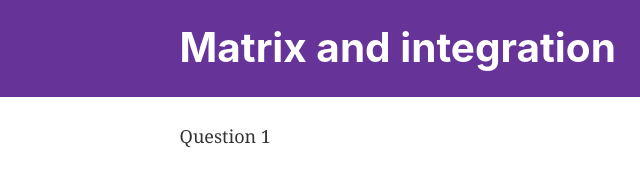
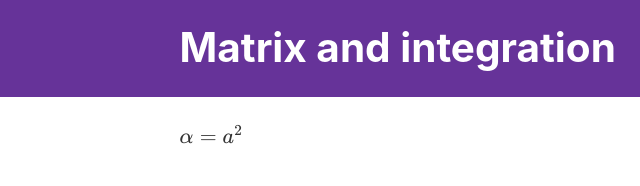
Before and after one commit to qiaofeng-edu/matrix-integration, a Gatsby site: page / in a window 1280 px wide. Shown: the full height of the page, 0-640 px from the left. Built offline with nearby package versions, Linux system fonts and the light colour scheme; Gatsby itself is replaced by a stand-in of ours.

Commit message:
Setup katex

```diff
--- a/package.json
+++ b/package.json
@@ -12,6 +12,7 @@
     "gatsby-plugin-sharp": "^2.4.13",
     "gatsby-source-filesystem": "^2.1.56",
     "gatsby-transformer-sharp": "^2.3.19",
+    "katex": "^0.11.1",
     "prop-types": "^15.7.2",
     "react": "^16.12.0",
     "react-dom": "^16.12.0",
--- /dev/null
+++ b/src/components/katex.js
@@ -0,0 +1,12 @@
+import { renderToString } from "katex"
+import React from "react"
+
+const Dang = ({ tex }) => (
+  <div
+    dangerouslySetInnerHTML={{
+      __html: renderToString(tex),
+    }}
+  />
+)
+
+export default Dang
--- a/src/pages/index.js
+++ b/src/pages/index.js
@@ -2,6 +2,7 @@ import React from "react"
 import Ques1 from './question1';
 
 import Layout from "../components/layout"
+import 'katex/dist/katex.css'
 
 const IndexPage = () => (
   <Layout>
--- a/src/pages/question1.js
+++ b/src/pages/question1.js
@@ -1,7 +1,12 @@
 import React from "react"
+import Math from "../components/katex";
 
 const Q1 = () => (
-  <div>Question 1</div>
+  <div>
+      <Math
+      tex={"\\alpha=a^2"}
+      />
+  </div>
 )
 
 export default Q1
```
Also changed, not shown: 1 other file.
